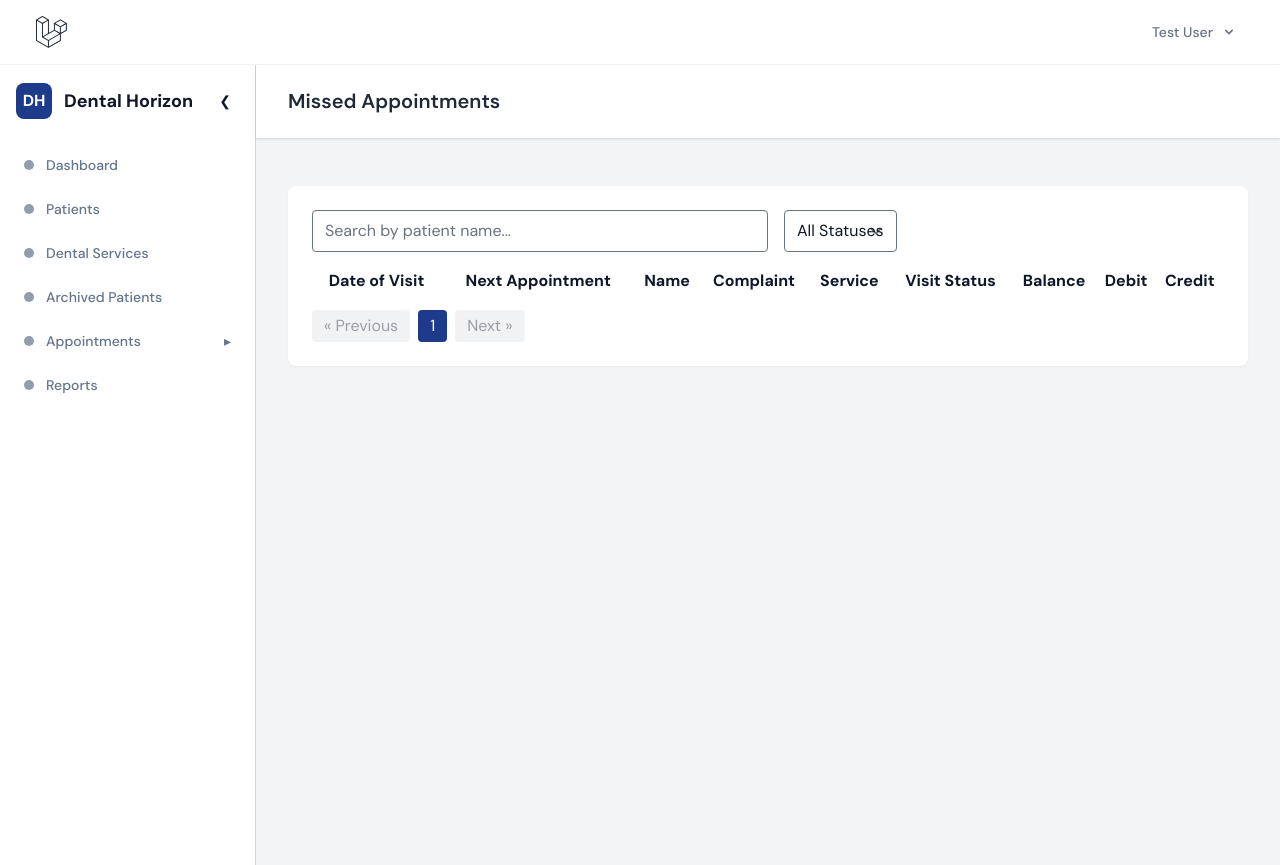
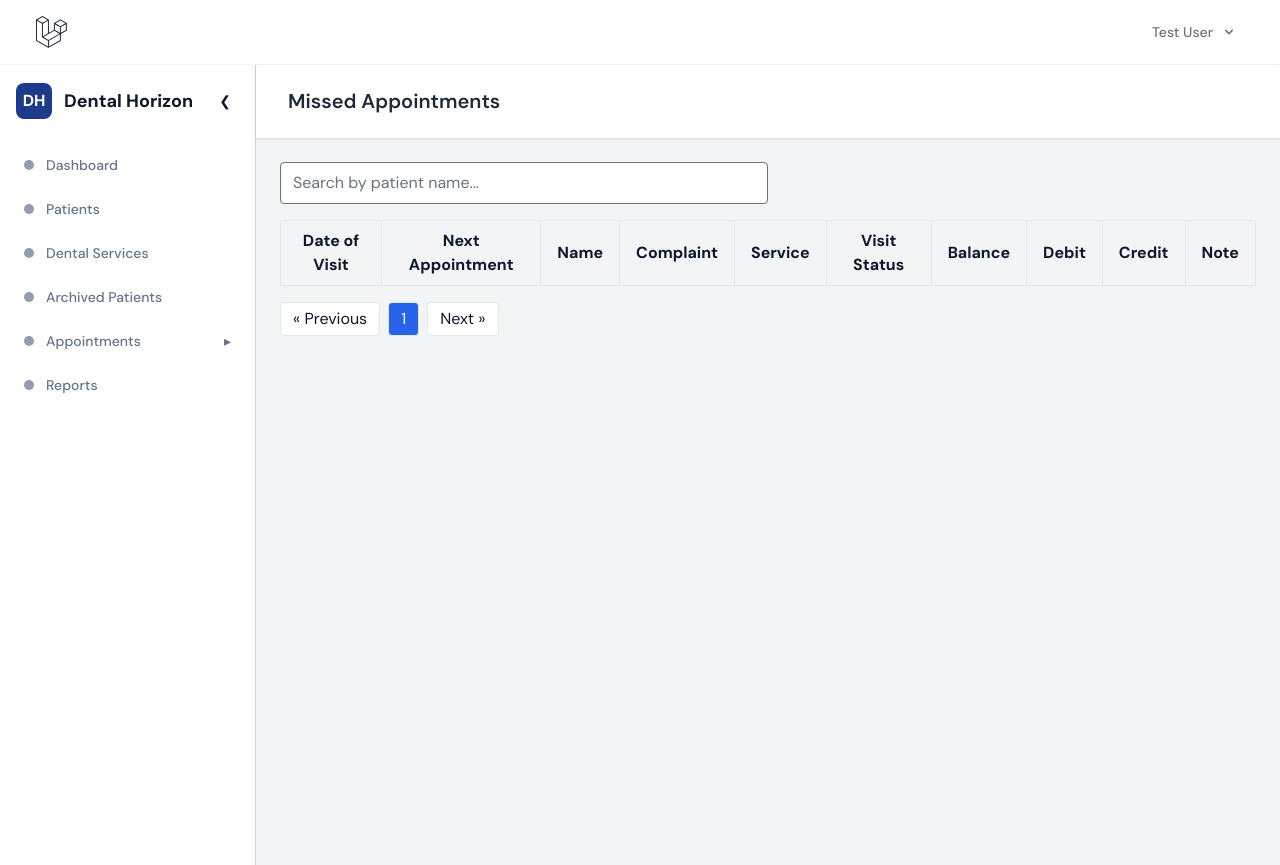
Before and after one commit to Lloydddddddd/DentalHorizone-Capstone, a Laravel app: page /Appointments/Missed in a window 1280 px wide. Run offline with Laravel 12, Linux system fonts and the light colour scheme; a user stored in the database is signed in; data comes from the database, SQL or seed files in the repository; data that the repository does not hold is empty; style sheets or scripts are compiled from the project's sources; parts of the project's set-up code (start-up, migrations or seed data) failed here and were passed over; some libraries are stand-ins or nearby versions.

Commit message:
Simplify Missed page to use AppointmentsPage wrapper

```diff
--- a/resources/js/Pages/Appointments/Missed.jsx
+++ b/resources/js/Pages/Appointments/Missed.jsx
@@ -1,103 +1,5 @@
-import React from 'react';
-import AuthenticatedLayout from '@/Layouts/AuthenticatedLayout';
-import { Head, router } from '@inertiajs/react';
+import AppointmentsPage from "@/Pages/Appointments/AppointmentsPage";
 
-export default function Missed({ auth, appointments, filters }) {
-    function handleSearch(e) {
-        router.get(route('appointments.missed'), {
-            search: e.target.value,
-            status: filters.status
-        }, { preserveState: true });
-    }
-
-    function handleStatus(e) {
-        router.get(route('appointments.missed'), {
-            search: filters.search,
-            status: e.target.value
-        }, { preserveState: true });
-    }
-
-    return (
-        <AuthenticatedLayout user={auth.user} header={<h2 className="font-semibold text-xl text-gray-800 leading-tight">Missed Appointments</h2>}>
-            <Head title="Missed Appointments" />
-
-            <div className="py-12 max-w-7xl mx-auto sm:px-6 lg:px-8">
-                <div className="bg-white shadow-sm sm:rounded-lg p-6">
-
-                    {/* Search + Filter */}
-                    <div className="flex gap-4 mb-4">
-                        <input
-                            type="text"
-                            placeholder="Search by patient name..."
-                            defaultValue={filters.search}
-                            onChange={handleSearch}
-                            className="border rounded px-3 py-2 w-1/2"
-                        />
-                        <select
-                            defaultValue={filters.status}
-                            onChange={handleStatus}
-                            className="border rounded px-3 py-2"
-                        >
-                            <option value="">All Statuses</option>
-                            <option value="pending">Pending</option>
-                            <option value="missed">Missed</option>
-                            <option value="completed">Completed</option>
-                        </select>
-                    </div>
-
-                    {/* Table */}
-                    <table className="min-w-full divide-y divide-gray-200">
-                        <thead>
-                            <tr>
-                                <th>Date of Visit</th>
-                                <th>Next Appointment</th>
-                                <th>Name</th>
-                                <th>Complaint</th>
-                                <th>Service</th>
-                                <th>Visit Status</th>
-                                <th>Balance</th>
-                                <th>Debit</th>
-                                <th>Credit</th>
-                            </tr>
-                        </thead>
-                        <tbody>
-                            {appointments.data.map((appointment) => (
-                                <tr key={appointment.id}>
-                                    <td>{appointment.date_of_visit}</td>
-                                    <td>{appointment.next_appointment
-                                        ? new Date(appointment.next_appointment).toLocaleString('en-PH', {
-                                            year: 'numeric', month: 'short', day: 'numeric',
-                                            hour: '2-digit', minute: '2-digit'
-                                            })
-                                        : '-'}</td>
-                                    <td>{appointment.patient?.patient_name}</td>
-                                    <td>{appointment.complaint}</td>
-                                    <td>{appointment.service}</td>
-                                    <td>{appointment.visit_status}</td>
-                                    <td>{appointment.balance}</td>
-                                    <td>{appointment.debit}</td>
-                                    <td>{appointment.credit}</td>
-                                </tr>
-                            ))}
-                        </tbody>
-                    </table>
-
-                    {/* Pagination */}
-                    <div className="mt-4 flex gap-2">
-                        {appointments.links.map((link, i) => (
-                            <button
-                                key={i}
-                                disabled={!link.url}
-                                onClick={() => link.url && router.visit(link.url)}
-                                className={`px-3 py-1 rounded ${
-                                    link.active ? 'bg-primary text-white' : 'bg-gray-200 text-gray-700'
-                                } ${!link.url ? 'opacity-50 cursor-not-allowed' : ''}`}
-                                dangerouslySetInnerHTML={{ __html: link.label }}
-                            />
-                        ))}
-                    </div>
-                </div>
-            </div>
-        </AuthenticatedLayout>
-    );
+export default function Missed(props) {
+  return <AppointmentsPage {...props} title="Missed Appointments" routeName="appointments.missed" />;
 }
```
